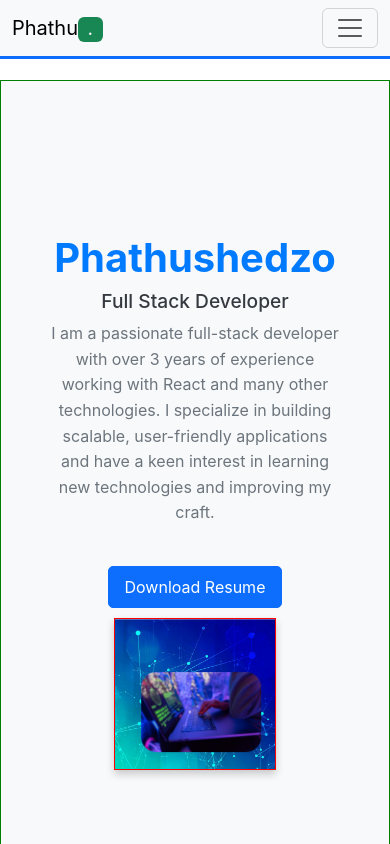
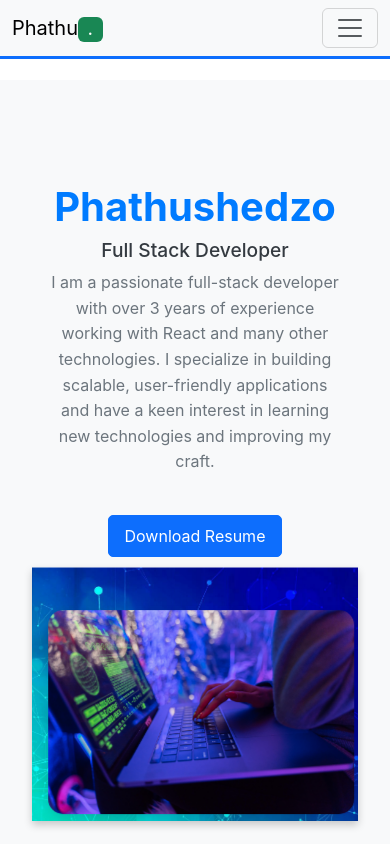
Before and after one commit to RangoSS/portfolio, a React (Create React App) app: page / in a window 390 px wide. Built offline with nearby package versions, Linux system fonts and the light colour scheme; no server answers.

Commit message:
updated portfolio

```diff
--- a/src/components/footer/Footer.js
+++ b/src/components/footer/Footer.js
@@ -5,7 +5,7 @@ import "./../styles/Footer.css"
 // The Footer component
 const Footer = () => {
   return (
-    <div className="footer-container" style={{ backgroundColor: '#343a40', padding: '40px 0', color: '#fff' }}>
+    <div className="footer-container" style={{ backgroundColor: '#343a40', padding: '40px 0', color: '#fff',border:'1px solid yellow' }}>
       <Container>
         <Row className="text-center">
           {/* Developer Info */}
@@ -32,20 +32,21 @@ const Footer = () => {
           <Col md={4} sm={12} className="footer-section">
   <h5>Follow Me</h5>
   <Nav className="justify-content-center">
-              <Nav.Link href="https://www.facebook.com/phathutshedzodanies.tshidaisa" target="_blank" style={{ textDecoration: 'none' }}>
-                <FaFacebook size={30} style={{ marginRight: '15px', color: '#fff', transition: 'color 0.3s' }} />
+    <Nav.Link href="https://www.facebook.com/phathutshedzodanies.tshidaisa" target="_blank" className="social-icon">
+      <FaFacebook size={30} />
     </Nav.Link>
-              <Nav.Link href="https://www.linkedin.com/in/phathutshedzo-tshidaisa-39b64969" target="_blank" style={{ textDecoration: 'none' }}>
-                <FaLinkedin size={30} style={{ marginRight: '15px', color: '#fff', transition: 'color 0.3s' }} />
+    <Nav.Link href="https://www.linkedin.com/in/phathutshedzo-tshidaisa-39b64969" target="_blank" className="social-icon">
+      <FaLinkedin size={30} />
     </Nav.Link>
-              <Nav.Link href="https://github.com/RangoSS" target="_blank" style={{ textDecoration: 'none' }}>
-                <FaGithub size={30} style={{ marginRight: '15px', color: '#fff', transition: 'color 0.3s' }} />
+    <Nav.Link href="https://github.com/RangoSS" target="_blank" className="social-icon">
+      <FaGithub size={30} />
     </Nav.Link>
-              <Nav.Link href="https://twitter.com/phathutshedzo" target="_blank" style={{ textDecoration: 'none' }}>
-                <FaTwitter size={30} style={{ marginRight: '15px', color: '#fff', transition: 'color 0.3s' }} />
+    <Nav.Link href="https://twitter.com/phathutshedzo" target="_blank" className="social-icon">
+      <FaTwitter size={30} />
     </Nav.Link>
   </Nav>
 </Col>
+
         </Row>
 
         {/* Copyright and Additional Links */}
--- a/src/components/pages/Home.js
+++ b/src/components/pages/Home.js
@@ -1,13 +1,9 @@
 import React from 'react';
 import { Button, Container } from 'react-bootstrap';
-
 import '../styles/home.css'; // Custom CSS for styling
 import Footer from '../footer/Footer';
 
 const Home = () => {
-
-
-
   const downloadResume = () => {
     const resumeUrl = '/PhathuExpMlab.pdf'; // Path to the PDF file in the public folder
     const link = document.createElement('a');
@@ -16,10 +12,9 @@ const Home = () => {
     link.click();
   };
 
-
   return (
     <div>
-      <div className="home-container" style={{border:"1px solid green"}}>
+      <div className="home-container">
         <Container className="text-center">
           {/* Name and Description */}
           <div className="intro-section">
@@ -32,19 +27,18 @@ const Home = () => {
 
           {/* Buttons */}
           <div className="button-container">
-
-
-
             <Button variant="primary" size="lg" onClick={downloadResume}>Download Resume</Button>
           </div>
 
+          {/* Image with hover effect */}
           <div className='outer-image'>
-          {/* Computer Image */}
             <div className="image-container">
               <img src="/computer1.jpg" alt="Computer" className="computer-image" />
-            {/* Background Image (dot5.png) */}
               <div className="background-image-container">
                 <img src="/dot5.png" alt="Dot" className="background-image" />
+              </div>
+              <div className="message">
+              Code with passion, create with pride – that's the secret to success!" 💻🚀❤️
               </div>
             </div>
           </div>
--- a/src/components/styles/Footer.css
+++ b/src/components/styles/Footer.css
@@ -36,12 +36,12 @@
 }
 
 .footer-container a {
-  color: #f8f9fa !important;
+  color:  #007bff !important;
   transition: color 0.3s ease;
 }
 
 .footer-container a:hover {
-  color: #007bff;
+  color: blue !important;
 }
 
 .footer-container .social-icons a {
@@ -76,3 +76,12 @@
     font-size: 14px;
   }
 }
+.social-icon {
+  margin-right: 15px;
+  color: lightblue; /* Set the icon color to light blue */
+  transition: color 0.3s; /* Smooth transition for color change */
+}
+
+.social-icon:hover {
+  color: #00acee; /* You can change this to a different color on hover (e.g., light blue or Twitter-like color) */
+}
--- a/src/components/styles/home.css
+++ b/src/components/styles/home.css
@@ -4,42 +4,42 @@
   display: flex;
   justify-content: center;
   align-items: center;
-  flex-direction: column; /* Ensures content is centered vertically and horizontally */
+  flex-direction: column;
   text-align: center;
-  background-color: #f8f9fa; /* Light background color */
-  padding: 0 20px; /* Padding for better spacing on small screens */
+  background-color: #f8f9fa;
+  padding: 0 20px;
 }
 
 /* Centering the content */
 .intro-section {
-  margin-bottom: 30px; /* Increased margin for better separation */
+  margin-bottom: 30px;
 }
 
 .name {
   font-size: 3rem;
-  color: #007bff; /* Your desired color */
-  font-weight: bold; /* Emphasize the name */
+  color: #007bff;
+  font-weight: bold;
 }
 
 .surname {
   font-size: 1.5rem;
-  color: #343a40; /* Dark color for contrast */
-  font-weight: 500; /* Slightly lighter weight for surname */
+  color: #343a40;
+  font-weight: 500;
 }
 
 .description {
-  font-size: 1.1rem; /* Slightly larger font size */
-  color: #6c757d; /* Light text color */
-  max-width: 700px; /* Increased max-width for better readability */
+  font-size: 1.1rem;
+  color: #6c757d;
+  max-width: 700px;
   margin: 0 auto;
-  line-height: 1.6; /* Increased line height for better readability */
+  line-height: 1.6;
 }
 
 /* Buttons styling */
 .button-container {
   margin-top: 30px;
   display: flex;
-  justify-content: center; /* Center the buttons */
+  justify-content: center;
 }
 
 .button-container button {
@@ -47,33 +47,34 @@
   padding: 10px 20px;
   font-size: 1rem;
   border-radius: 5px;
-  transition: background-color 0.3s ease, transform 0.2s ease; /* Smooth transition for background and scaling */
+  transition: background-color 0.3s ease, transform 0.2s ease;
 }
 
 .button-container button:hover {
-  background-color: #0056b3; /* Darker blue on hover */
-  transform: scale(1.05); /* Slight zoom effect */
+  background-color: #0056b3;
+  transform: scale(1.05);
 }
 
 /* Styling the image */
 .image-container {
   margin-top: 30px;
-  position: relative; /* Make sure background is positioned relative to this container */
+  position: relative;
 }
 
 .computer-image {
   width: 100%;
-  max-width: 600px; /* Maximum width */
-  height: auto; /* Keeps the aspect ratio intact */
-  border-radius: 15px; /* Rounded corners for a sleek look */
-  box-shadow: 0 4px 12px rgba(0, 0, 0, 0.1); /* Subtle shadow around the image */
-  animation: moveImage 5s ease-in-out infinite; /* Add movement animation */
-  transition: transform 0.3s ease; /* Smooth scaling effect */
-  z-index: 1; /* Ensure it stays on top of the background image */
+  max-width: 600px;
+  height: auto;
+  border-radius: 15px;
+  box-shadow: 0 4px 12px rgba(0, 0, 0, 0.1);
+  animation: moveImage 5s ease-in-out infinite;
+  transition: transform 0.3s ease;
+  z-index: 1;
 }
 
+/* Zoom effect on hover */
 .computer-image:hover {
-  transform: scale(1.1); /* Slight zoom effect on hover */
+  transform: scale(1.1); /* Slight zoom effect */
 }
 
 /* Hidden background image that becomes visible during hover */
@@ -83,71 +84,85 @@
   left: 0;
   width: 100%;
   height: 100%;
-  opacity: 0; /* Initially hidden */
-  transition: opacity 0.3s ease; /* Smooth transition when it becomes visible */
-  z-index: 0; /* Place it behind the computer image */
+  opacity: 0;
+  transition: opacity 0.3s ease;
+  z-index: 0;
 }
 
 .computer-image:hover + .background-image-container {
-  opacity: 1; /* Make the background image visible when the computer image is hovered */
+  opacity: 1;
 }
 
 .background-image {
   width: 100%;
   height: auto;
 }
-.outer-image{
-  border: 1px solid red;
-  max-width: 50%;
-  padding: 20px;
+
+/* Add outer image styling */
+.outer-image {
+  border: 1px;
+  min-width: 50%;
+  padding: 10px;
   display: flex;
-  justify-content: center; /* Center horizontally */
-  align-items: center; /* Center vertically */
-  margin: auto; /* Centers within parent */
-  box-shadow: 0 4px 8px rgba(0, 0, 0, 0.2); /* Adds a shadow effect */
-  background-image: url('/public/dot4.png'); /* Path relative to the public folder */
-  background-size: cover; /* Ensures the image covers the element area */
-  background-position: center; /* Centers the image */
+  justify-content: center;
+  align-items: center;
+  margin: auto;
+  box-shadow: 0 4px 8px rgba(1, 0, 0, 0.2);
+  background-image: url('/public/dot4.png');
+  background-size: cover;
+  background-position: center;
+  position: relative; /* Important for positioning the message */
+  overflow: hidden; /* Prevents overflow when zooming */
 }
+
+/* Hidden message that appears on hover */
+.message {
+  font-family: 'Roboto', sans-serif; /* Ensure this is applied */
+  position: absolute;
+  top: 50%;
+  left: 50%;
+  transform: translate(-50%, -50%);
+  color: #adb5bd !important;
+  font-size: 1.5rem;
+  background: rgba(0, 0, 0, 0.5);
+  padding: 10px;
+  border-radius: 5px;
+  opacity: 0;
+  visibility: hidden;
+  transition: opacity 0.3s, visibility 0.3s;
+}
+
+/* Show message when hovering */
+.outer-image:hover .message {
+  opacity: 1;
+  visibility: visible;
+}
+
 /* Animation for image movement */
 @keyframes moveImage {
-  0% {
-    transform: translateX(0) translateY(0);
-  }
-  25% {
-    transform: translateX(20px) translateY(10px); /* Move right and down */
-  }
-  50% {
-    transform: translateX(0) translateY(0); /* Return to original position */
-  }
-  75% {
-    transform: translateX(-20px) translateY(-10px); /* Move left and up */
-  }
-  100% {
-    transform: translateX(0) translateY(0); /* Return to original position */
-  }
+  0% { transform: translateX(0) translateY(0); }
+  25% { transform: translateX(20px) translateY(10px); }
+  50% { transform: translateX(0) translateY(0); }
+  75% { transform: translateX(-20px) translateY(-10px); }
+  100% { transform: translateX(0) translateY(0); }
 }
 
 /* Responsive adjustments */
 @media (max-width: 768px) {
   .name {
-    font-size: 2.5rem; /* Adjusted name font size for smaller screens */
+    font-size: 2.5rem;
   }
-
   .surname {
-    font-size: 1.2rem; /* Adjusted surname font size for smaller screens */
+    font-size: 1.2rem;
   }
-
   .description {
-    font-size: 1rem; /* Adjusted description font size for smaller screens */
-    max-width: 90%; /* Adjusted max-width for smaller screens */
+    font-size: 1rem;
+    max-width: 90%;
   }
-
   .computer-image {
-    max-width: 100%; /* Ensures the image is responsive on smaller screens */
+    max-width: 100%;
   }
-
   .button-container button {
-    padding: 8px 16px; /* Adjusted padding for smaller buttons on mobile */
+    padding: 8px 16px;
   }
 }
```
Lines whose indentation alone changed are shown as unchanged.
